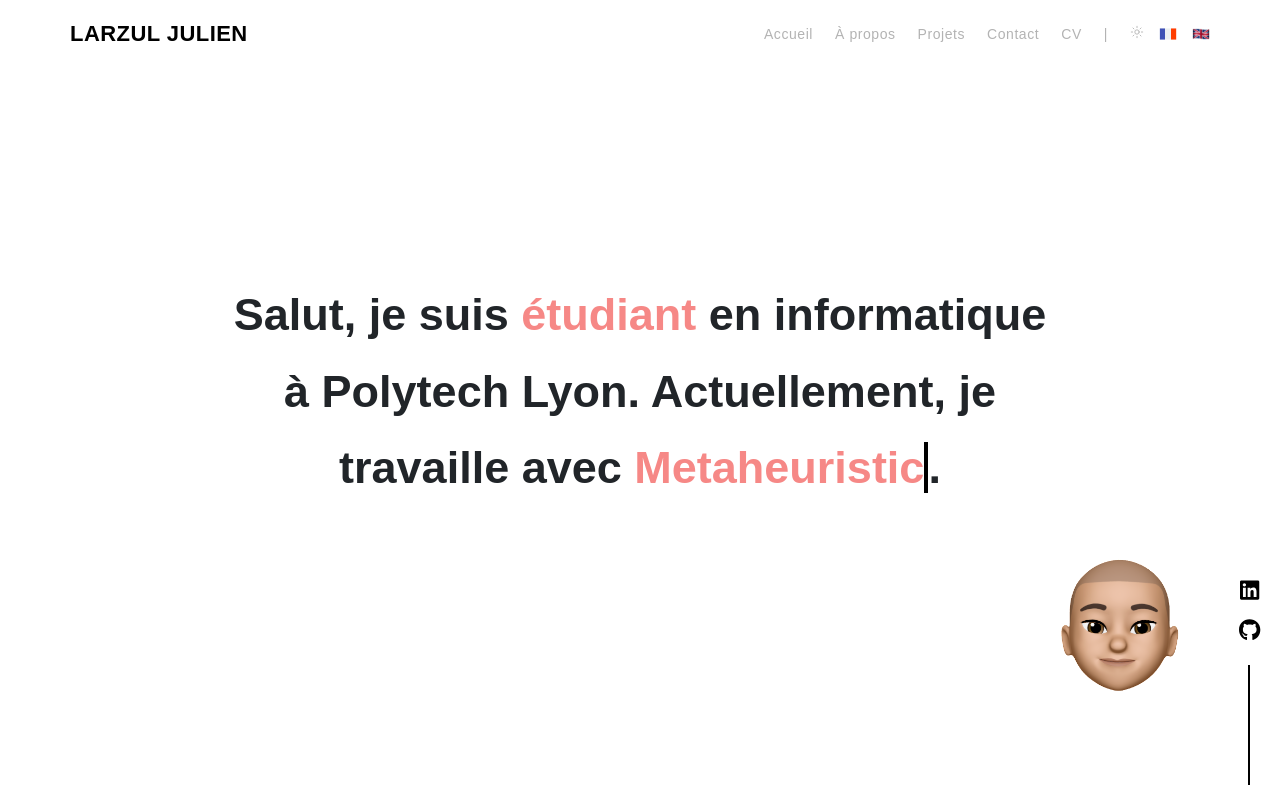
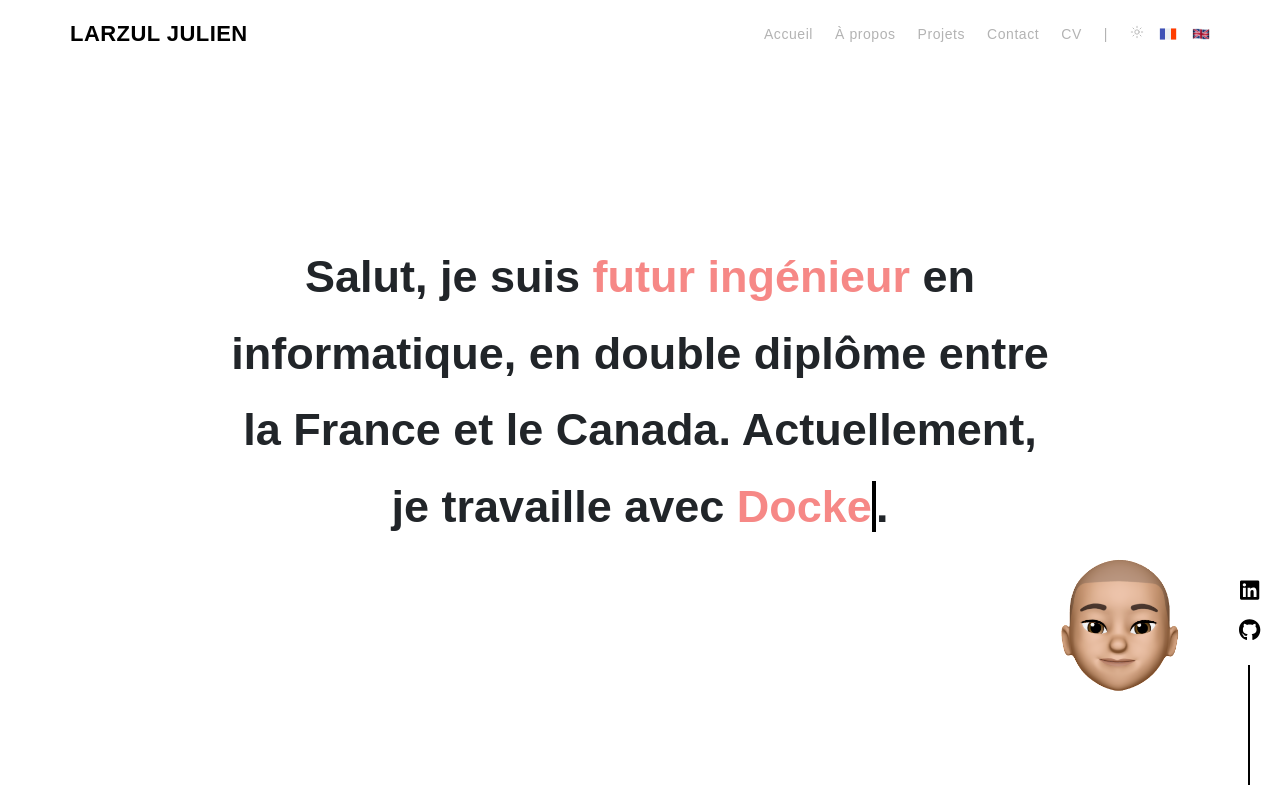
Before and after one commit to julienlrzl/Portfolio, a React (Create React App) app in the folder portfoliojulien/: page / in a window 1280 px wide. Shown: the top 800 px of the page. Built offline with nearby package versions, Linux system fonts and the light colour scheme; a web font is replaced by a local one.

Commit message:
main text

```diff
--- a/portfoliojulien/src/components/Home.js
+++ b/portfoliojulien/src/components/Home.js
@@ -14,7 +14,15 @@
   const [windowWidth, setWindowWidth] = useState(window.innerWidth);
   // Mettre à jour pour utiliser useState
   const [typingText, setTypingText] = useState("Jakarta EE (Servlets)");
-  const technologies = ["Jakarta EE (Servlets)", "Metaheuristics", "Cryptography", "Neural Networks", "PostgreSQL", "Multivariate Analysis"];
+  const technologies = [
+    "Python",
+    "PostgreSQL",
+    "Kibana",
+    "Docker",
+    "Forensics",
+    "IoT",
+    "Cryptographie",
+  ];
   const { t, i18n } = useTranslation();
 
   // Utiliser useRef pour les variables qui doivent persister entre les rendus
@@ -62,7 +70,10 @@
         currentCharIndex.current += 1;
       }
 
-      if (!isDeleting.current && currentCharIndex.current === currentTechnology.length) {
+      if (
+        !isDeleting.current &&
+        currentCharIndex.current === currentTechnology.length
+      ) {
         setTimeout(() => {
           isDeleting.current = true;
           type();
--- a/portfoliojulien/src/locales/en/translation.json
+++ b/portfoliojulien/src/locales/en/translation.json
@@ -6,9 +6,9 @@
   "resume": "CV",
   "btnresume": "Curriculum Vitæ",
 
-  "homeMainTextBeg": "Hi there! I am a computer science ",
-  "homeMainTextMid": "student ",
-  "homeMainTextEnd": "at Polytech Lyon. At the moment, I am learning",
+  "homeMainTextBeg": "Hi there! I am ",
+  "homeMainTextMid": "future engineer ",
+  "homeMainTextEnd": "in computer science, currently pursuing a double degree between France and Canada. At the moment, I am learning",
 
   "aboutTitle0": "A few words about myself",
   "aboutTitle1": "About me",
--- a/portfoliojulien/src/locales/fr/translation.json
+++ b/portfoliojulien/src/locales/fr/translation.json
@@ -7,8 +7,8 @@
   "btnresume": "Curriculum Vitæ",
 
   "homeMainTextBeg": "Salut, je suis ",
-  "homeMainTextMid": "étudiant",
-  "homeMainTextEnd": " en informatique à  Polytech Lyon. Actuellement, je travaille avec",
+  "homeMainTextMid": "futur ingénieur",
+  "homeMainTextEnd": " en informatique, en double diplôme entre la France et le Canada. Actuellement, je travaille avec",
 
   "aboutTitle0": "Quelques mots sur moi",
   "aboutTitle1": "À propos",
```
